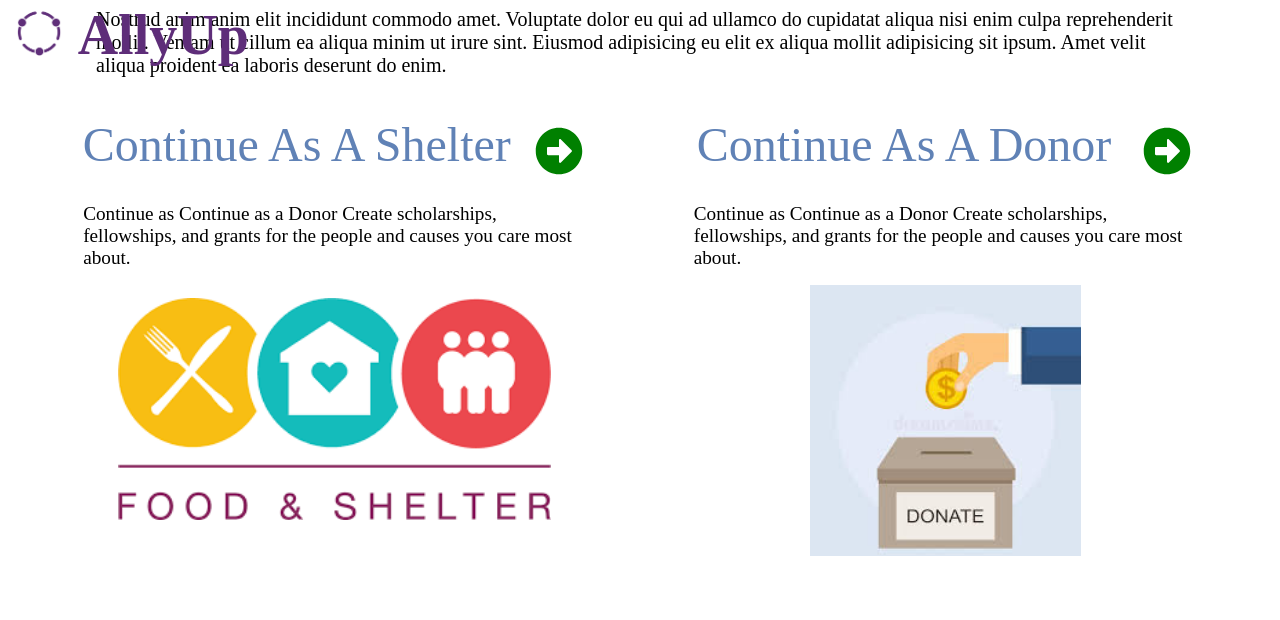
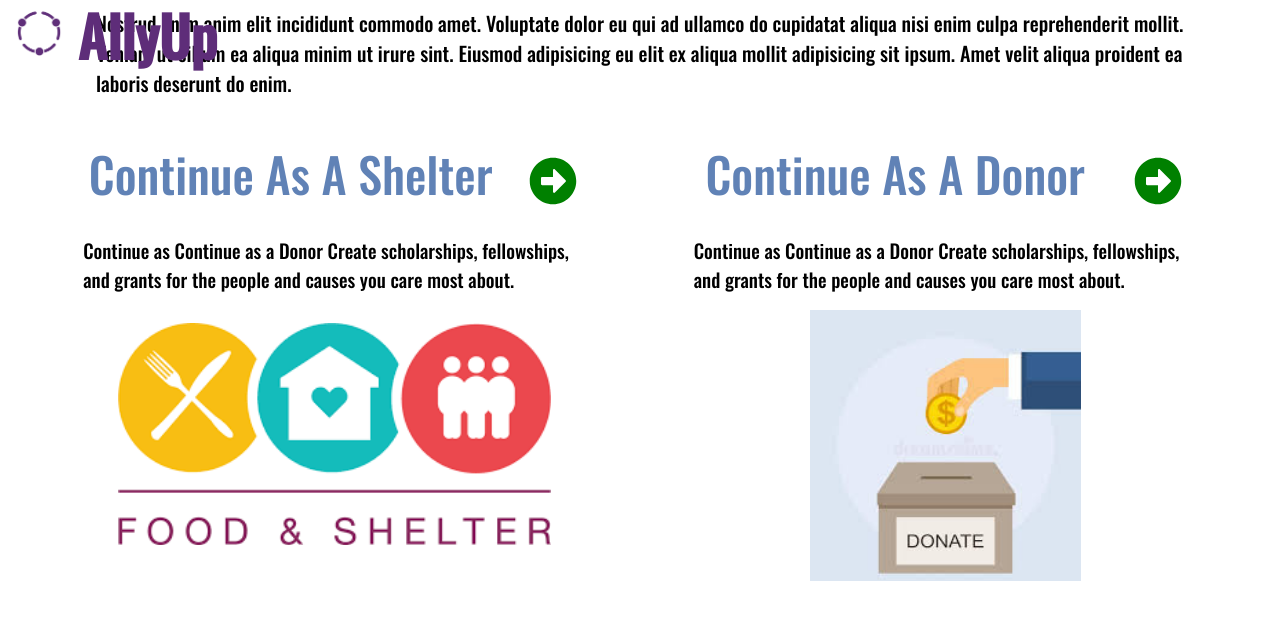
Before and after one commit to apcscap/allyup, a React (Create React App) app in the folder frontend-allyup/: page / in a window 1280 px wide. Shown: the top 620 px of the page. Built offline with nearby package versions, Linux system fonts and the light colour scheme.

Commit message:
add font

```diff
--- a/frontend-allyup/src/index.css
+++ b/frontend-allyup/src/index.css
@@ -1,4 +1,7 @@
+@import url('https://fonts.googleapis.com/css2?family=Oswald:wght@500&display=swap');
+
 * {
     margin: 0;
     padding: 0;
+    font-family: 'Oswald', sans-serif;
 }
```
